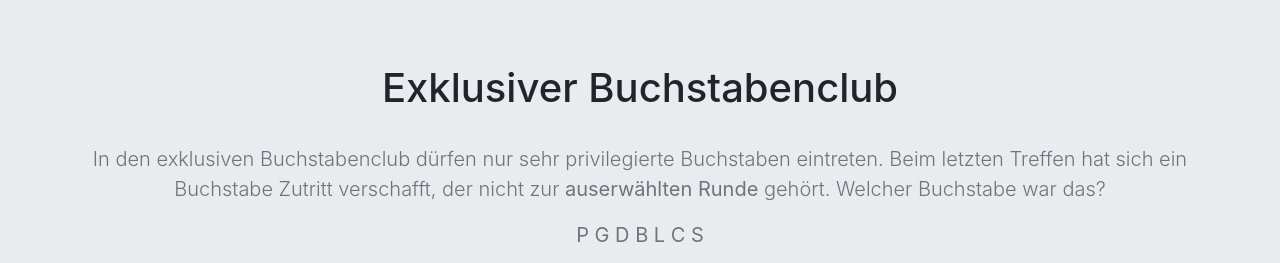
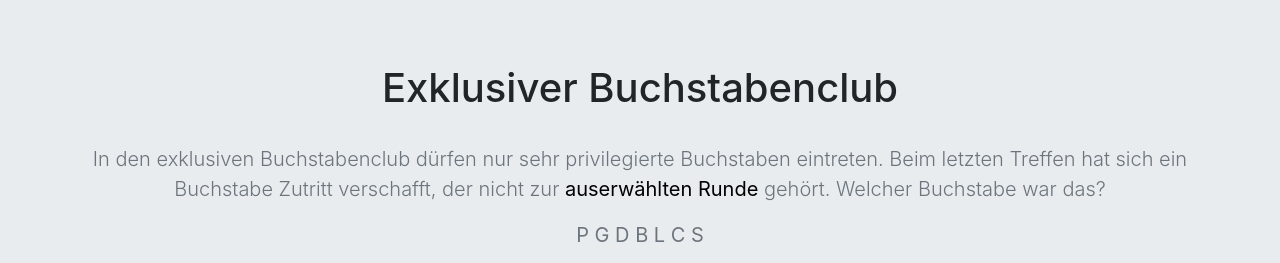
Before and after one commit to J0J0fy/codesuche, a plain HTML site: page Page/5_Exklusiver-Buchstabenclub.html in a window 1280 px wide. Shown: the top 263 px of the page. Drawn offline with Linux system fonts and the light colour scheme.

Commit message:
Update 5_Exklusiver-Buchstabenclub.html

```diff
--- a/Page/5_Exklusiver-Buchstabenclub.html
+++ b/Page/5_Exklusiver-Buchstabenclub.html
@@ -16,7 +16,7 @@
 	<div class="container">
 		<h1>Exklusiver Buchstabenclub</h1>
 		<br/>
-		<p class="lead text-muted">In den exklusiven Buchstabenclub dürfen nur sehr privilegierte Buchstaben eintreten. Beim letzten Treffen hat sich ein Buchstabe Zutritt verschafft, der nicht zur <b>auserwählten Runde</b> gehört. Welcher Buchstabe war das?</p>
+		<p class="lead text-muted">In den exklusiven Buchstabenclub dürfen nur sehr privilegierte Buchstaben eintreten. Beim letzten Treffen hat sich ein Buchstabe Zutritt verschafft, der nicht zur <b style="color:black">auserwählten Runde</b> gehört. Welcher Buchstabe war das?</p>
 		<p class="lead text-muted">
 			<b>P G D B L C S</b>
 		</p>
```
